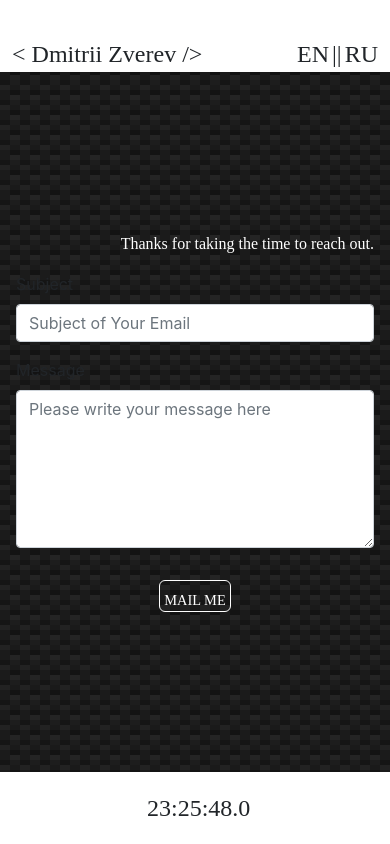
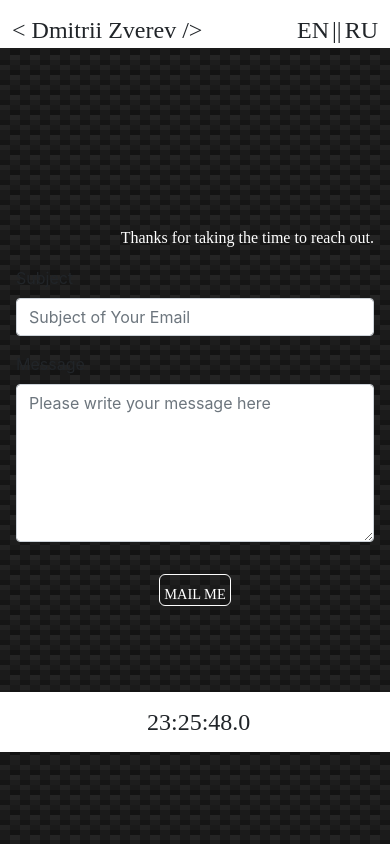
Before and after one commit to Zerrtry/React-Portfolio, a React (Create React App) app: page /contact in a window 390 px wide. Built offline with nearby package versions, Linux system fonts and the light colour scheme; a web font is replaced by a local one.

Commit message:
styling changes

```diff
--- a/src/components/About/index.js
+++ b/src/components/About/index.js
@@ -20,13 +20,13 @@
           <div className="tech-list">
             Here are some of technologies I'm familiar with.
             <ul className="dev-icons">
+              <li className="software-skill-inline" name="css3">
+                <i className="fab fa-css3-alt"></i>
+                <div>css3</div>
+              </li>
               <li className="software-skill-inline" name="html-5">
                 <i className="fab fa-html5"></i>
                 <div>html-5</div>
-              </li>
-              <li className="software-skill-inline" name="css3">
-                <i className="fab fa-css3-alt"></i>
-                <div>css3</div>
               </li>
               <li className="software-skill-inline" name="css3">
                 <i className="fab fa-js"></i>
--- a/src/components/About/style.css
+++ b/src/components/About/style.css
@@ -68,6 +68,7 @@
     .summary {
         /* font-size: 1em; */
         line-height: 1.5em;
+        max-width: 100%;
     }
     /* .greeting-text {
         font-size: 1em;
--- a/src/components/Footer/index.js
+++ b/src/components/Footer/index.js
@@ -15,11 +15,13 @@
   const timeC = () => Moment().format('	HH:mm:ss.S');
 
   return (
-    <div className="row foot">
+    <div className="row flex-fill d-flex justify-content-center">
       <div className="col-sm">
+        <div className="foot">
           <div className="clock">
             <span> { time }</span>
           </div>
+        </div>
       </div>
     </div>
 
--- a/src/components/Header/index.js
+++ b/src/components/Header/index.js
@@ -3,7 +3,7 @@
 
 function Header() {
   return (
-    <div className="row header">
+    <div className="row flex-fill d-flex justify-content-center">
         <div className="col-sm">
             <div className="topBar">
                 <div className="name">
--- a/src/components/Header/style.css
+++ b/src/components/Header/style.css
@@ -1,7 +1,7 @@
 .topBar {
    display: list-item;
    font-family: 'Baloo Tammudu 2', cursive;
-   padding-top: 1em;
+   padding-top: 1.5em;
    font-size: 1.5em;
    background-color: white;
 }
@@ -46,7 +46,7 @@
    }
 
    .topBar {
-      padding-top: 1.5em;
+      padding-top: .5em;
    }
 }
 
```
